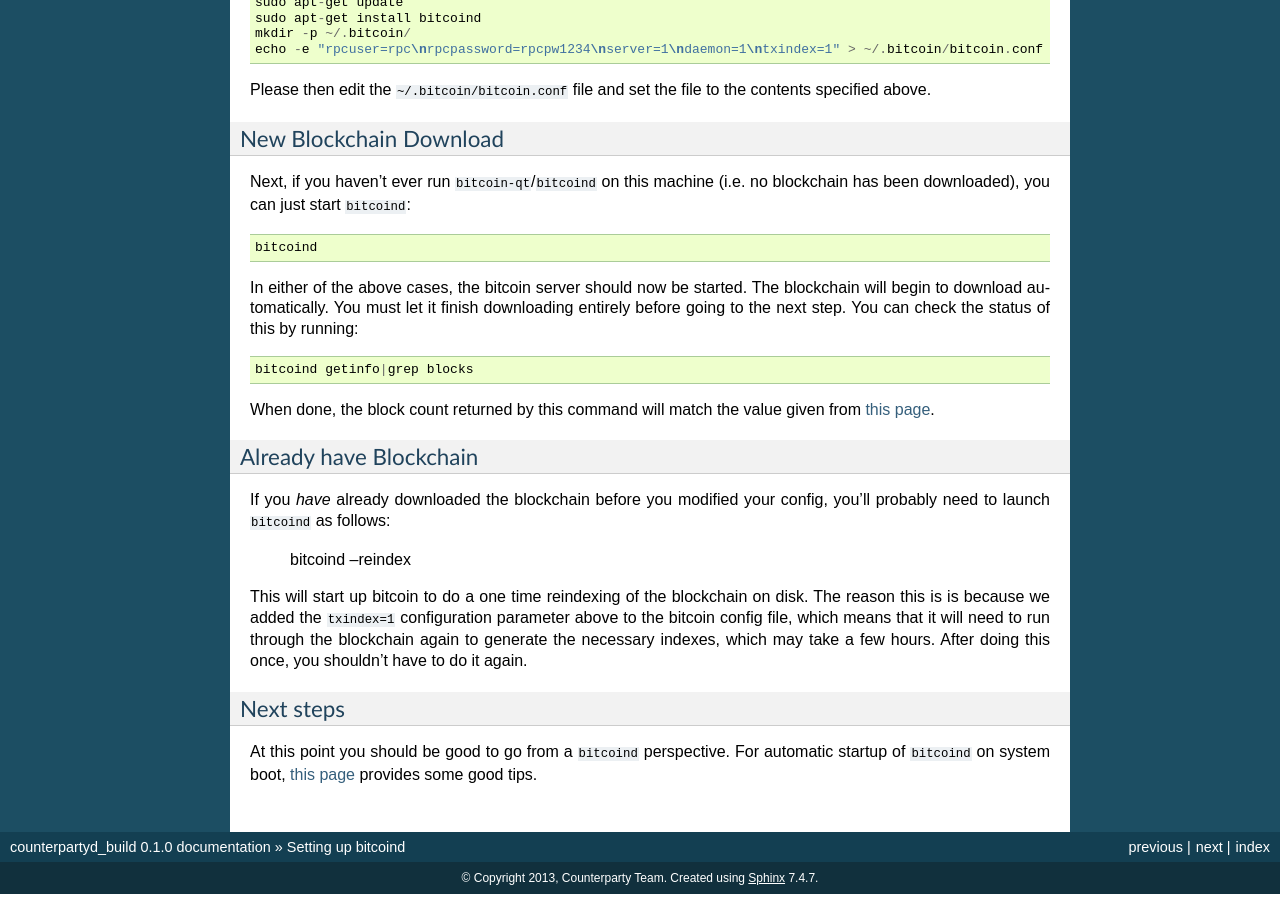
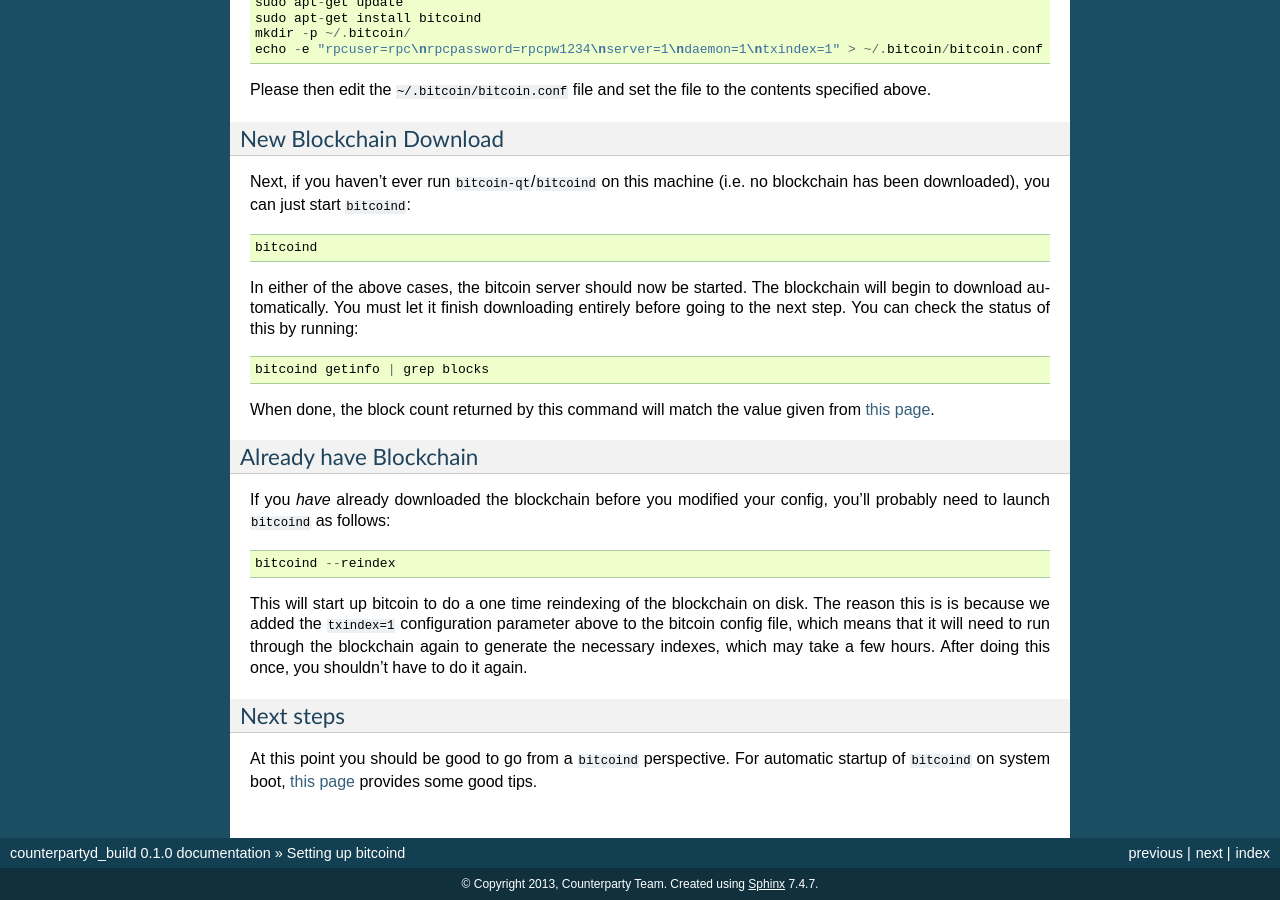
Before and after one commit to CounterpartyXCP/federatednode, a Sphinx documentation site: the page built from docs/SettingUpBitcoind.rst, in a window 1280 px wide and 900 px high, scrolled down 1764 px. Built offline with Sphinx 7.4.7, drawn with Linux system fonts in a browser that asks for light colours.

```diff
--- a/docs/SettingUpBitcoind.rst
+++ b/docs/SettingUpBitcoind.rst
@@ -106,7 +106,7 @@ you can just start ``bitcoind``::
 In either of the above cases, the bitcoin server should now be started. The blockchain will begin to download automatically. You must let it finish
 downloading entirely before going to the next step. You can check the status of this by running::
 
-     bitcoind getinfo|grep blocks
+     bitcoind getinfo | grep blocks
 
 When done, the block count returned by this command will match the value given from
 `this page <http://blockexplorer.com/q/getblockcount>`__.
@@ -114,9 +114,10 @@ When done, the block count returned by this command will match the value given f
 Already have Blockchain
 ^^^^^^^^^^^^^^^^^^^^^^^^
 
-If you *have* already downloaded the blockchain before you modified your config, you'll probably need to launch ``bitcoind`` as follows:
+If you *have* already downloaded the blockchain before you modified your config, you'll probably need to launch ``bitcoind`` as follows::
 
     bitcoind --reindex
+
 
 This will start up bitcoin to do a one time reindexing of the blockchain on disk. The reason this is is because we added the
 ``txindex=1`` configuration parameter above to the bitcoin config file, which means that it will need to
```
